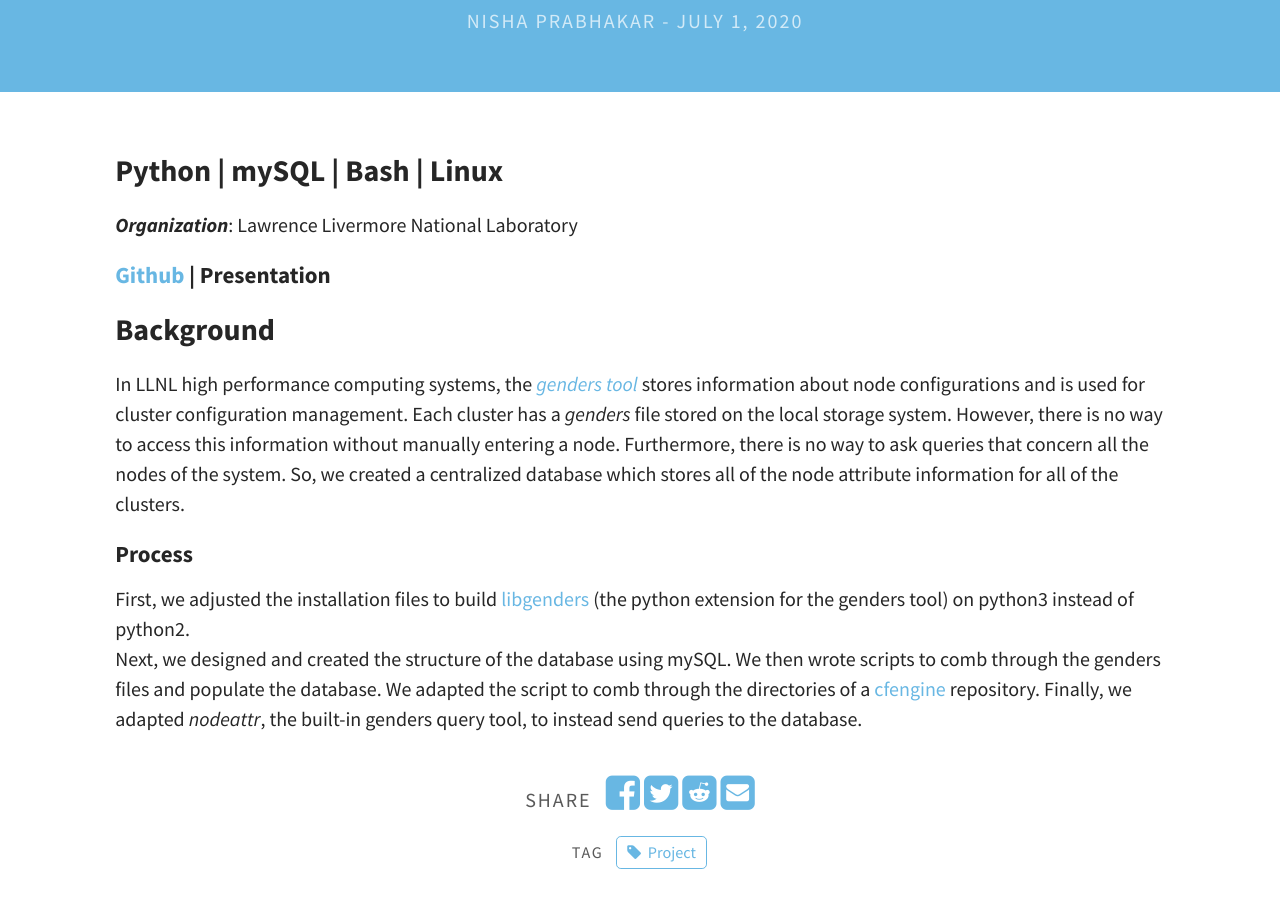
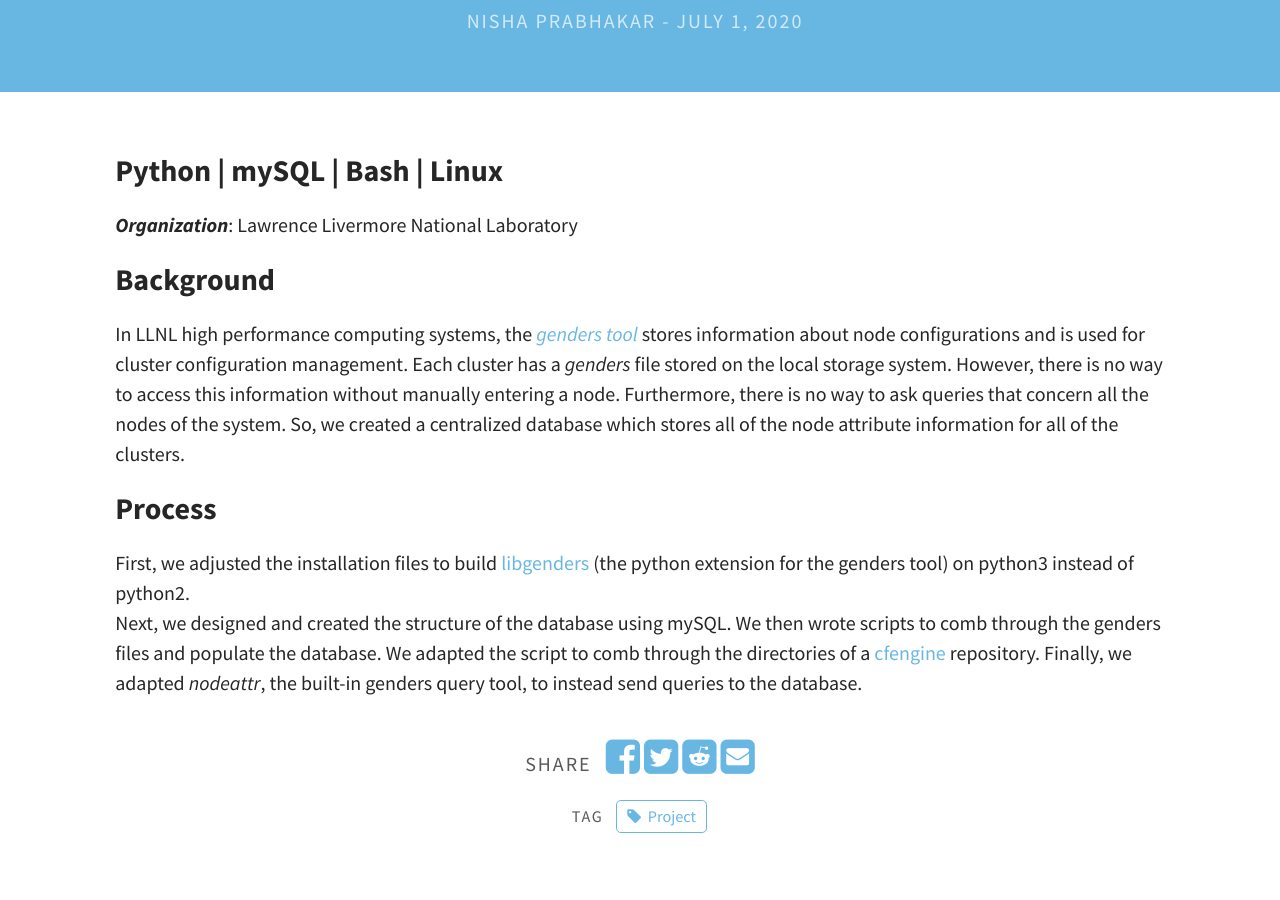
Before and after one commit to nishap1225/nishap1225.github.io, a Jekyll site: the page built from _posts/2020-07-01-Centralized-Node-Attribute-Database-for-High-Performance-Computing.md, in a window 1280 px wide and 900 px high, scrolled down 302 px. Built offline with Jekyll 4.4.1, drawn with Linux system fonts in a browser that asks for light colours.

Commit message:
unlinking

```diff
--- a/_posts/2020-07-01-Centralized-Node-Attribute-Database-for-High-Performance-Computing.md
+++ b/_posts/2020-07-01-Centralized-Node-Attribute-Database-for-High-Performance-Computing.md
@@ -10,11 +10,10 @@ excerpt_separator: <!--more-->
 ***Organization***: Lawrence Livermore National Laboratory
 
 <!--more-->
-#### [Github](https://github.com/LLNL/HPCCEA/tree/gendersteam/2020/Genders) | Presentation
 ### Background
 In LLNL high performance computing systems, the [*genders tool*](https://github.com/chaos/genders) stores information about node configurations and is used for cluster configuration management. Each cluster has a *genders* file stored on the local storage system. However, there is no way to access this information without manually entering a node. Furthermore, there is no way to ask queries that concern all the nodes of the system. So, we created a centralized database which stores all of the node attribute information for all of the clusters.
 
-#### Process
+### Process
 First, we adjusted the installation files to build [libgenders](https://github.com/chaos/genders/tree/master/src/libgenders) (the python extension for the genders tool) on python3 instead of python2.
 Next, we designed and created the structure of the database using mySQL.
 We then wrote scripts to comb through the genders files and populate the database. We adapted the script to comb through the directories of a [cfengine](https://cfengine.com/) repository. Finally, we adapted *nodeattr*, the built-in genders query tool, to instead send queries to the database.
```
